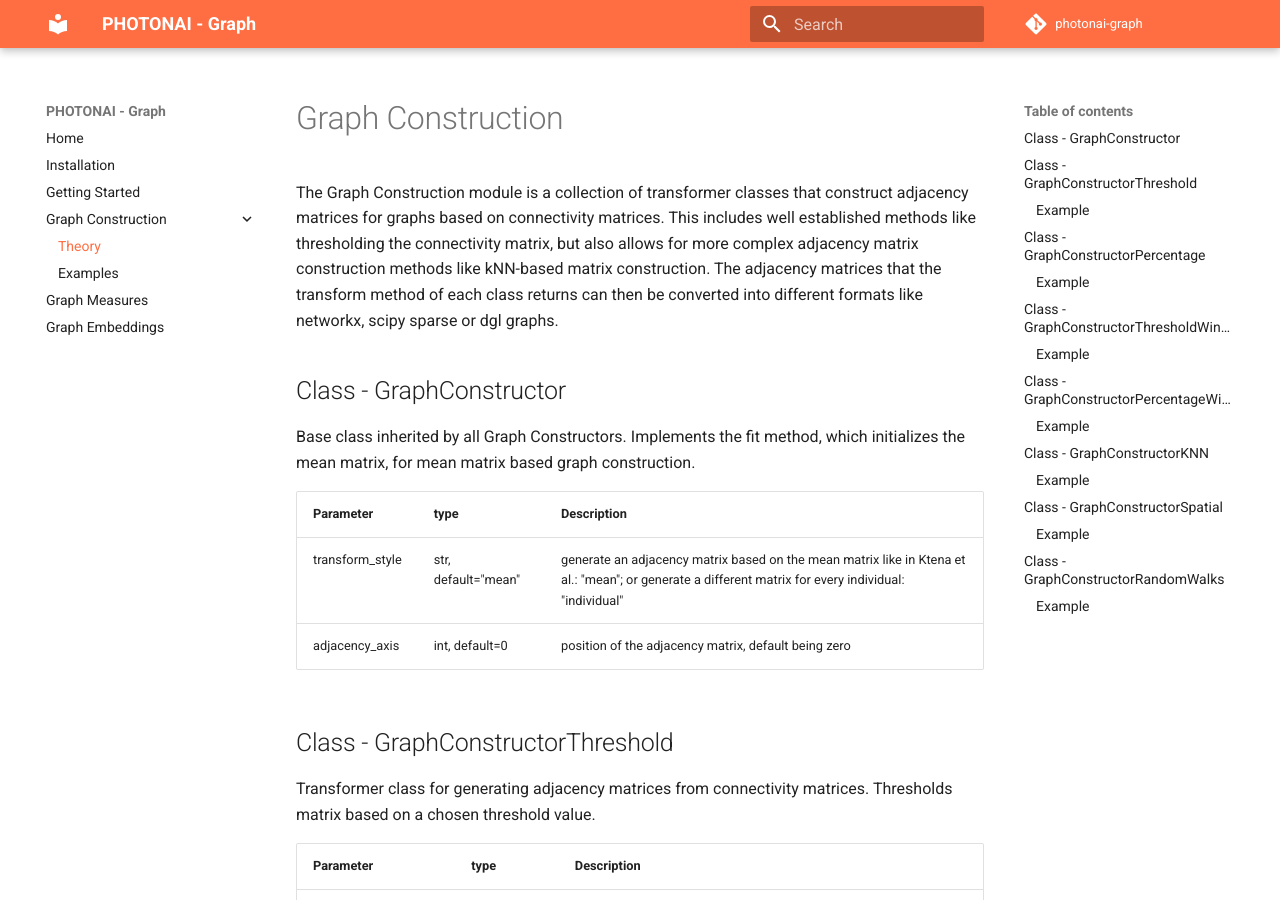
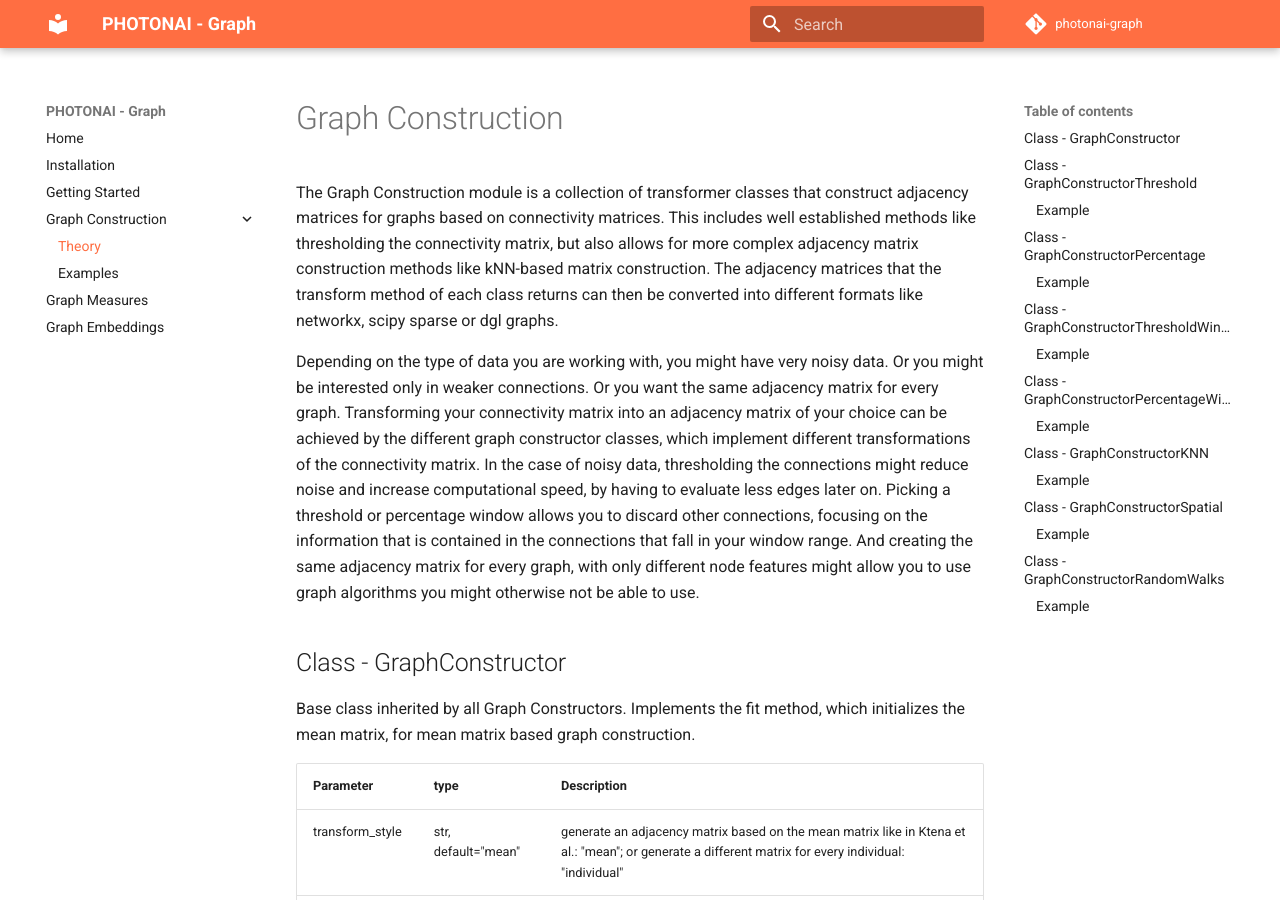
Before and after one commit to wwu-mmll/photonai_graph, an MkDocs documentation site: the page built from documentation/docs/graph_construction.md, in a window 1280 px wide and 900 px high. Built offline with MkDocs 1.6.1 and Material for MkDocs 9.7.7, drawn with Linux system fonts in a browser that asks for light colours; comment, search, counter and statistics services are not loaded.

Commit message:
Update graph_construction.md
Updated section explaining the why of graph constructors

```diff
--- a/documentation/docs/graph_construction.md
+++ b/documentation/docs/graph_construction.md
@@ -1,6 +1,8 @@
 # Graph Construction
 
 The Graph Construction module is a collection of transformer classes that construct adjacency matrices for graphs based on connectivity matrices. This includes well established methods like thresholding the connectivity matrix, but also allows for more complex adjacency matrix construction methods like kNN-based matrix construction. The adjacency matrices that the transform method of each class returns can then be converted into different formats like networkx, scipy sparse or dgl graphs.
+
+Depending on the type of data you are working with, you might have very noisy data. Or you might be interested only in weaker connections. Or you want the same adjacency matrix for every graph. Transforming your connectivity matrix into an adjacency matrix of your choice can be achieved by the different graph constructor classes, which implement different transformations of the connectivity matrix. In the case of noisy data, thresholding the connections might reduce noise and increase computational speed, by having to evaluate less edges later on. Picking a threshold or percentage window allows you to discard other connections, focusing on the information that is contained in the connections that fall in your window range. And creating the same adjacency matrix for every graph, with only different node features might allow you to use graph algorithms you might otherwise not be able to use.
 
 ## Class - GraphConstructor
 
```
